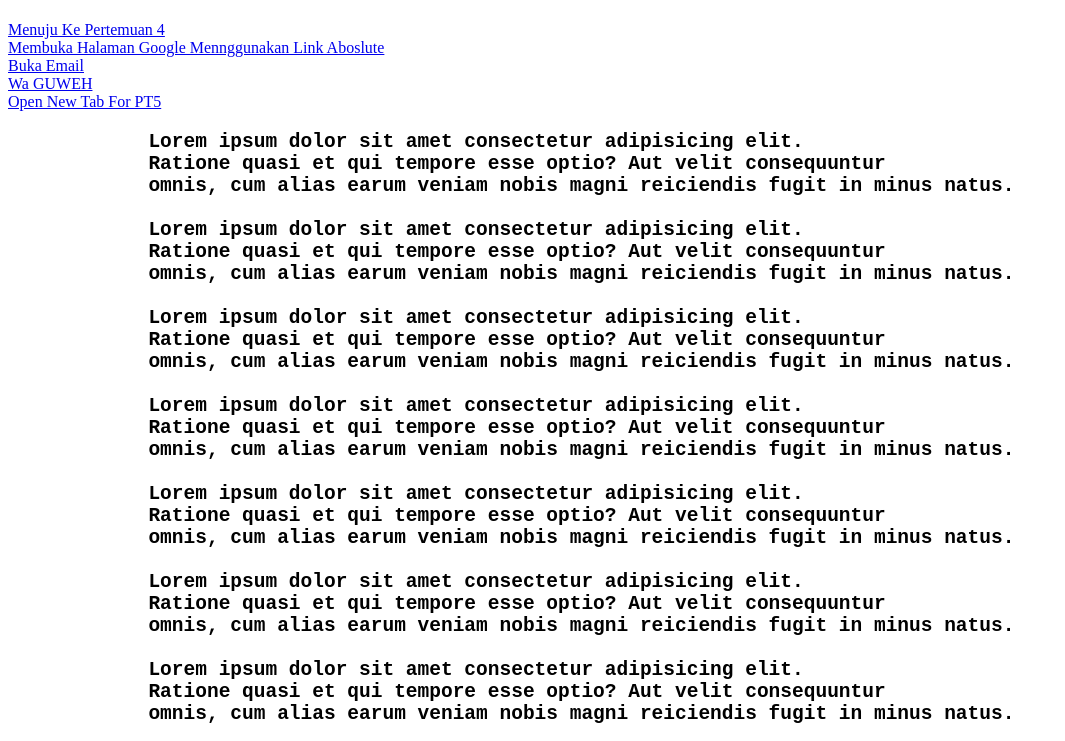
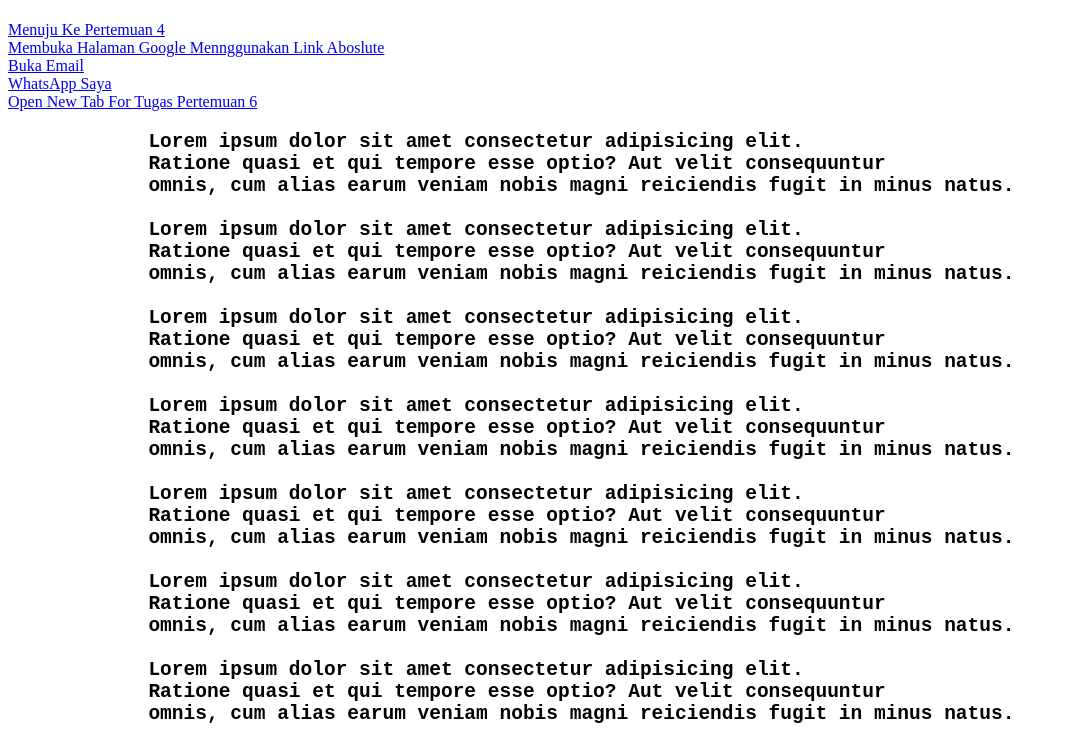
Before and after one commit to Dxyy07/Stepup, a plain HTML site: page index.html in a window 1280 px wide. Shown: the part 59-800 px from the top of the page, without its empty margins (0-1065 px from the left). Drawn offline with Linux system fonts and the light colour scheme.

Commit message:
Update and rename pertemuan5.html to index.html

```diff
--- a/pertemuan5.html
+++ b/index.html
@@ -10,11 +10,11 @@
     <a name="Atas"></a><h1>Belajar Hyperlink</h1>
     </center>
 
-    <a href="211011400406.html">Menuju Ke Pertemuan 4</a> <br>
+    <a href="TugasPertemuan6.html">Menuju Ke Pertemuan 4</a> <br>
     <a href="https:\\google.com">Membuka Halaman Google Mennggunakan Link Aboslute</a> <br>
-    <a href="mailto:settingg24@gmail.com">Buka Email</a> <br>
-    <a href="https:\\wa.me\6285693849805">Wa GUWEH</a> <br>
-    <a href="211011400406.html" target="_blank">Open New Tab For PT5</a>
+    <a href="mailto:settingg24@gmail.com">Buka Email </a> <br>
+    <a href="https:\\wa.me\6285693849805">WhatsApp Saya</a> <br>
+    <a href="TugasPertemuan6.html" target="_blank">Open New Tab For Tugas Pertemuan 6</a>
 
     <h2>
         <pre>
```
